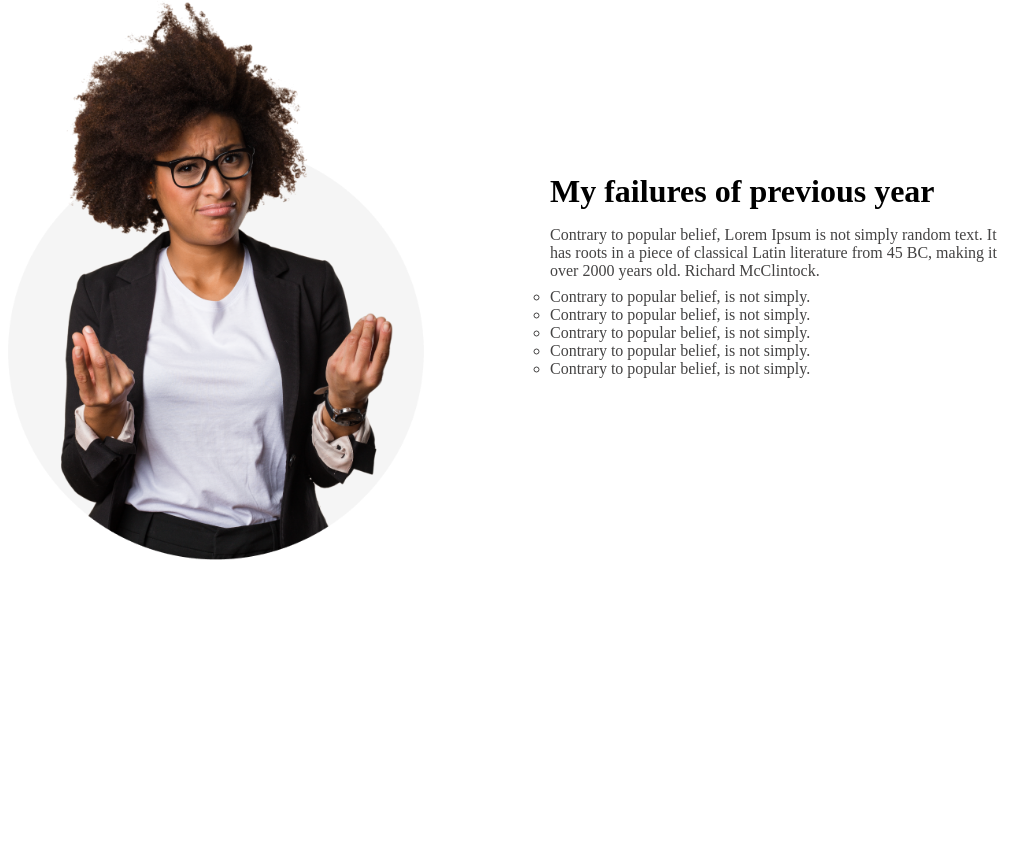
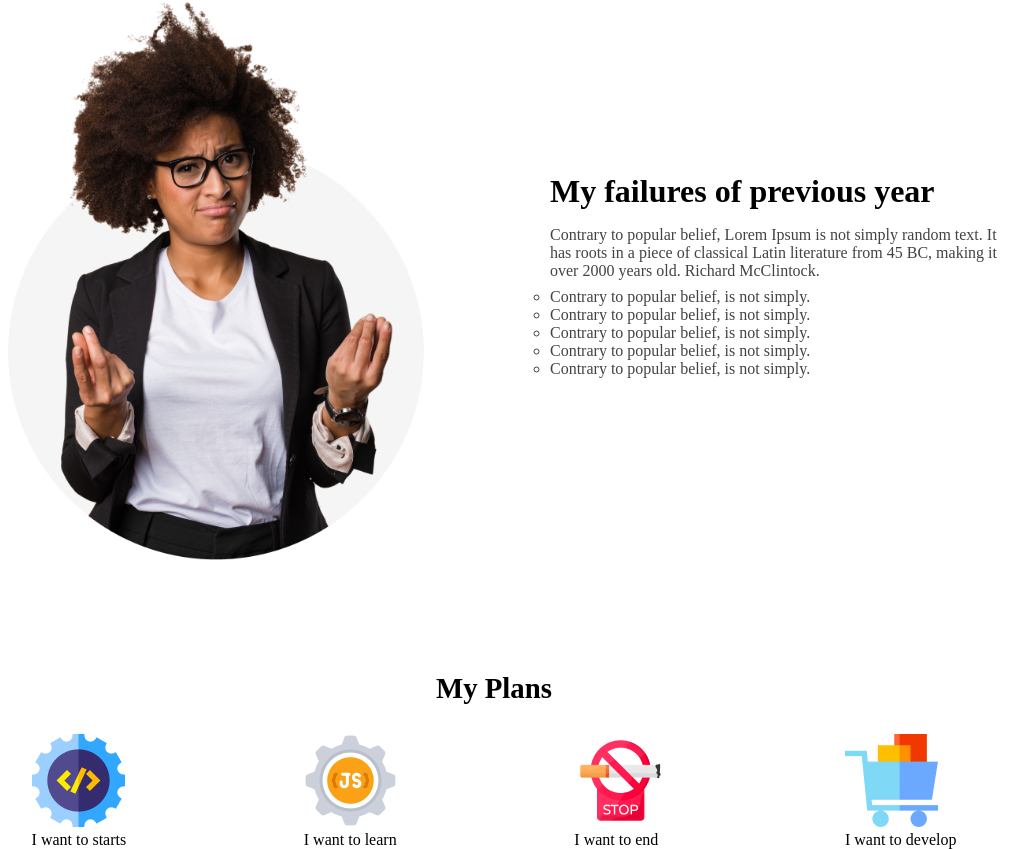
Before and after one commit to justJubair/new-year-new-me, a plain HTML site: page index.html in a window 1280 px wide. Shown: the part 618-1467 px from the top of the page, without its empty margins (146-1172 px from the left). Before the commit the page ends 1258 px from the top, so only its background shows below. Drawn offline with Linux system fonts and the light colour scheme.

Commit message:
my plans section added

```diff
--- a/index.html
+++ b/index.html
@@ -24,6 +24,7 @@
     </header>
     <!-- Banner ends -->
     <main>
+        <!-- failure section starts -->
         <section>
             <div class="failure-container">
                 <img class="person-img" src="images/person.png" alt="person">
@@ -40,6 +41,32 @@
                 </div>
             </div>
         </section>
+        <!-- failure section ends -->
+
+        <!-- My plans section starts -->
+        <section>
+            <h3 class="my-plan-title">My Plans</h3>
+            <div class="myplans-container">
+                <div class="plan-item">
+                    <img src="images/icons/web.png" alt="">
+                    <p>I want to starts</p>
+                </div>
+                <div class="plan-item">
+                    <img src="images/icons/js.png" alt="">
+                    <p>I want to learn</p>
+                </div>
+                <div class="plan-item">
+                    <img src="images/icons/smoke.png" alt="">
+                    <p>I want to end</p>
+                </div>
+                <div class="plan-item">
+                    <img src="images/icons/ecom.png" alt="">
+                    <p>I want to develop</p>
+                </div>
+            </div>
+        </section>
+        <!-- My plans section ends -->
+
     </main>
     <footer>
     </footer>
--- a/stye.css
+++ b/stye.css
@@ -4,6 +4,7 @@
     box-sizing: border-box;
 }
 
+/* banner related styles */
 .banner-container {
     /* padding: 15em 3em 15em 15em; */
     background-image: url('../images/banner/banner3.png');
@@ -41,12 +42,16 @@
     border-radius: 10px;
     border: none;
 }
+/* banner ends */
 
+
+/* falilure section related styles */
 .failure-container {
     display: flex;
     align-items: center;
     justify-content: space-around;
     padding: 5em;
+    margin-bottom: 2em;
 }
 
 .failure-item {
@@ -72,3 +77,19 @@
     color: #444343;
     list-style-type: circle;
 }
+/* failure ends */
+
+
+/* My plans section related styles */
+.myplans-container {
+    display: flex;
+    justify-content: space-evenly;
+
+}
+
+.my-plan-title {
+    text-align: center;
+    font-size: 1.8em;
+    font-weight: 700;
+    margin-bottom: 1em;
+}
```
